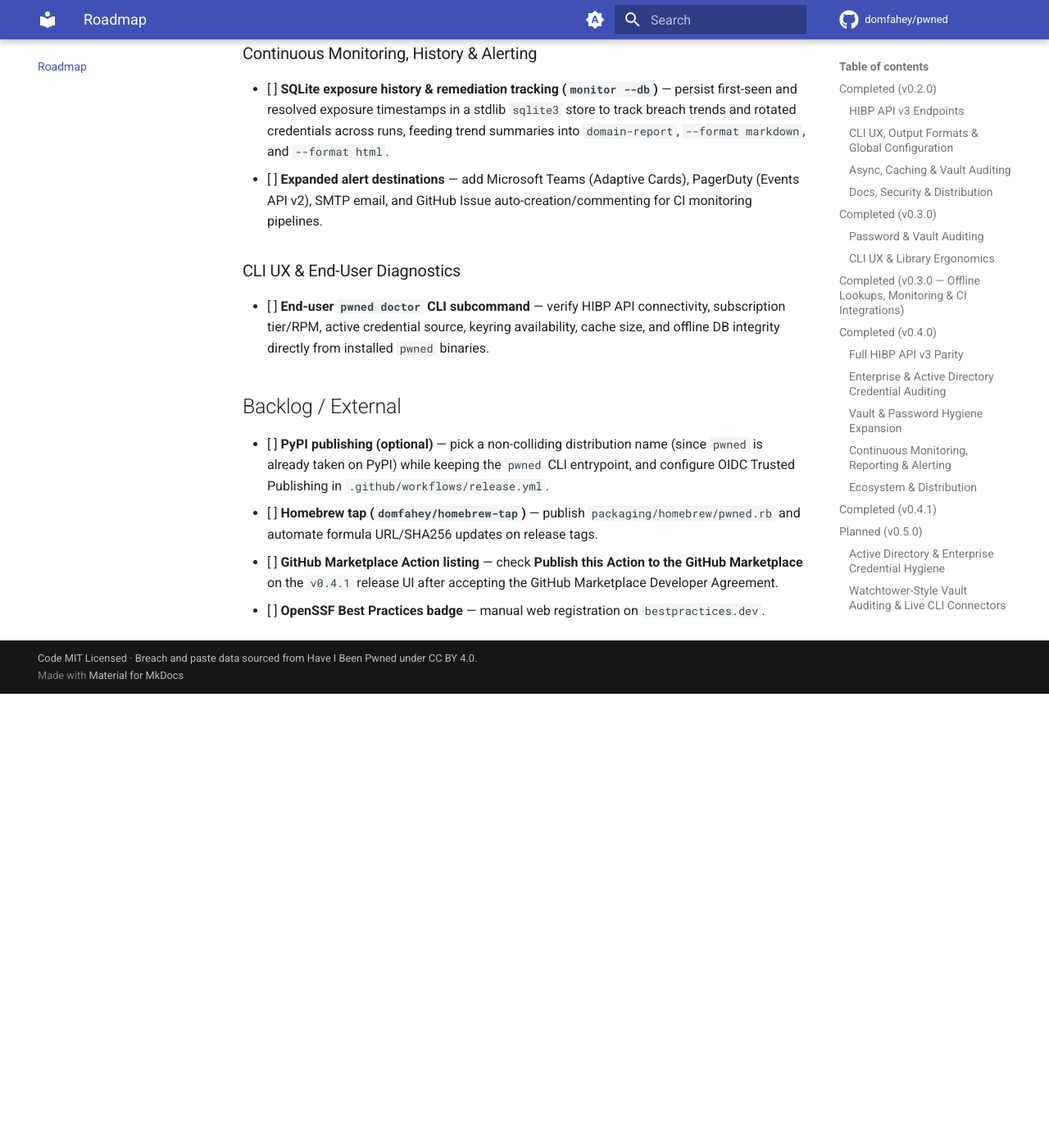
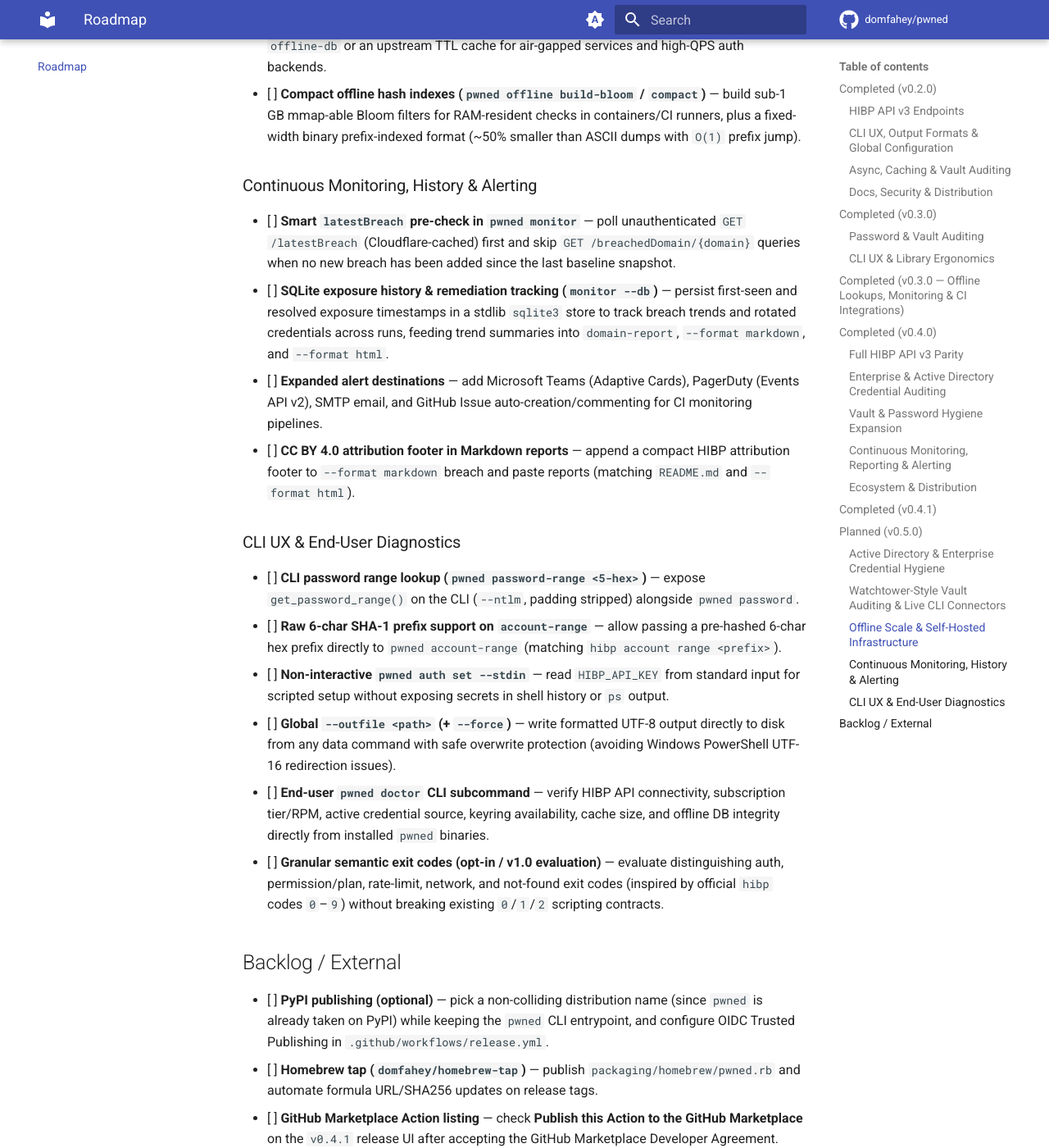
Before and after one commit to domfahey/pwned, an MkDocs documentation site: the page built from docs/roadmap.md, in a window 1280 px wide and 1400 px high, scrolled down 6717 px. Shown: the whole window at 82% size. Built offline with MkDocs 1.6.1 and Material for MkDocs 9.7.7, drawn with Linux system fonts in a browser that asks for light colours; comment, search, counter and statistics services are not loaded; before the commit the page ends 7563 px from its top, so only the background shows below that; some of the changed text lies outside the part shown.

Commit message:
docs: add HIBP CLI/API v3 roadmap items and official MCP/NIST/CLI links (#16)

```diff
--- a/docs/roadmap.md
+++ b/docs/roadmap.md
@@ -96,7 +96,7 @@ Planned and completed improvements for `pwned`, prioritized from peer HIBP CLI/S
 
 ## Planned (v0.5.0)
 
-Prioritized from cross-ecosystem research (`DSInternals`, `easybill/easypwned`, `ScottHelme/when-pwned-passwords-bloom`, `alexbrazier/pwned-bloom`, `HaveIBeenPwned/PwnedPasswordsCloudflareWorker`, `Keyguard`, `1Password`/`Bitwarden` CLIs, `brycx/checkpwn`, and `wneessen/go-hibp`).
+Prioritized from cross-ecosystem research (official `HaveIBeenPwned.Cli` / `haveibeenpwned.com/cli`, `DSInternals`, `easybill/easypwned`, `ScottHelme/when-pwned-passwords-bloom`, `alexbrazier/pwned-bloom`, `HaveIBeenPwned/PwnedPasswordsCloudflareWorker`, `Keyguard`, `1Password`/`Bitwarden` CLIs, `brycx/checkpwn`, and `wneessen/go-hibp`).
 
 ### Active Directory & Enterprise Credential Hygiene
 - [ ] **Extended AD `pwdump` quality checks** — detect empty NTLM hashes (`31D6CFE0D16AE931B73C59D7E0C089C0`), present legacy LM hashes, username-as-password matches (local MD4 of `SamAccountName` and case variants), and add `--exclude-machines` filtering for `$` computer accounts.
@@ -107,15 +107,23 @@ Prioritized from cross-ecosystem research (`DSInternals`, `easybill/easypwned`,
 - [ ] **Vault breach & stealer-log correlation (`pwned audit --check-breaches`)** — cross-reference vault entry emails and login domains against HIBP breaches and stealer logs to flag accounts on compromised sites even when the password itself has not yet appeared in Pwned Passwords.
 
 ### Offline Scale & Self-Hosted Infrastructure
+- [ ] **Per-prefix offline dump directory interop (`00000.txt`–`FFFFF.txt`)** — support directory-per-prefix downloads with ETag index refreshes (`--force` / `--overwrite`) alongside single-file exports in `pwned offline download`, and `O(1)` directory lookups in `OfflinePasswordsClient` for direct interoperability with official `HaveIBeenPwned.Cli` (`hibp password download`).
 - [ ] **Self-hosted k-anonymity HTTP server / caching proxy (`pwned serve`)** — expose a drop-in `/range/{prefix}` endpoint, `/healthz`, and optional Prometheus `/metrics` backed by `--offline-db` or an upstream TTL cache for air-gapped services and high-QPS auth backends.
 - [ ] **Compact offline hash indexes (`pwned offline build-bloom` / `compact`)** — build sub-1 GB mmap-able Bloom filters for RAM-resident checks in containers/CI runners, plus a fixed-width binary prefix-indexed format (~50% smaller than ASCII dumps with `O(1)` prefix jump).
 
 ### Continuous Monitoring, History & Alerting
+- [ ] **Smart `latestBreach` pre-check in `pwned monitor`** — poll unauthenticated `GET /latestBreach` (Cloudflare-cached) first and skip `GET /breachedDomain/{domain}` queries when no new breach has been added since the last baseline snapshot.
 - [ ] **SQLite exposure history & remediation tracking (`monitor --db`)** — persist first-seen and resolved exposure timestamps in a stdlib `sqlite3` store to track breach trends and rotated credentials across runs, feeding trend summaries into `domain-report`, `--format markdown`, and `--format html`.
 - [ ] **Expanded alert destinations** — add Microsoft Teams (Adaptive Cards), PagerDuty (Events API v2), SMTP email, and GitHub Issue auto-creation/commenting for CI monitoring pipelines.
+- [ ] **CC BY 4.0 attribution footer in Markdown reports** — append a compact HIBP attribution footer to `--format markdown` breach and paste reports (matching `README.md` and `--format html`).
 
 ### CLI UX & End-User Diagnostics
+- [ ] **CLI password range lookup (`pwned password-range <5-hex>`)** — expose `get_password_range()` on the CLI (`--ntlm`, padding stripped) alongside `pwned password`.
+- [ ] **Raw 6-char SHA-1 prefix support on `account-range`** — allow passing a pre-hashed 6-char hex prefix directly to `pwned account-range` (matching `hibp account range <prefix>`).
+- [ ] **Non-interactive `pwned auth set --stdin`** — read `HIBP_API_KEY` from standard input for scripted setup without exposing secrets in shell history or `ps` output.
+- [ ] **Global `--outfile <path>` (+ `--force`)** — write formatted UTF-8 output directly to disk from any data command with safe overwrite protection (avoiding Windows PowerShell UTF-16 redirection issues).
 - [ ] **End-user `pwned doctor` CLI subcommand** — verify HIBP API connectivity, subscription tier/RPM, active credential source, keyring availability, cache size, and offline DB integrity directly from installed `pwned` binaries.
+- [ ] **Granular semantic exit codes (opt-in / v1.0 evaluation)** — evaluate distinguishing auth, permission/plan, rate-limit, network, and not-found exit codes (inspired by official `hibp` codes `0`–`9`) without breaking existing `0`/`1`/`2` scripting contracts.
 
 ## Backlog / External
 
```
Also changed, not shown: README.md (+4 -3 lines), docs/offline-and-mcp.md (+1 -1 lines), docs/python-api.md (+1 -1 lines).
